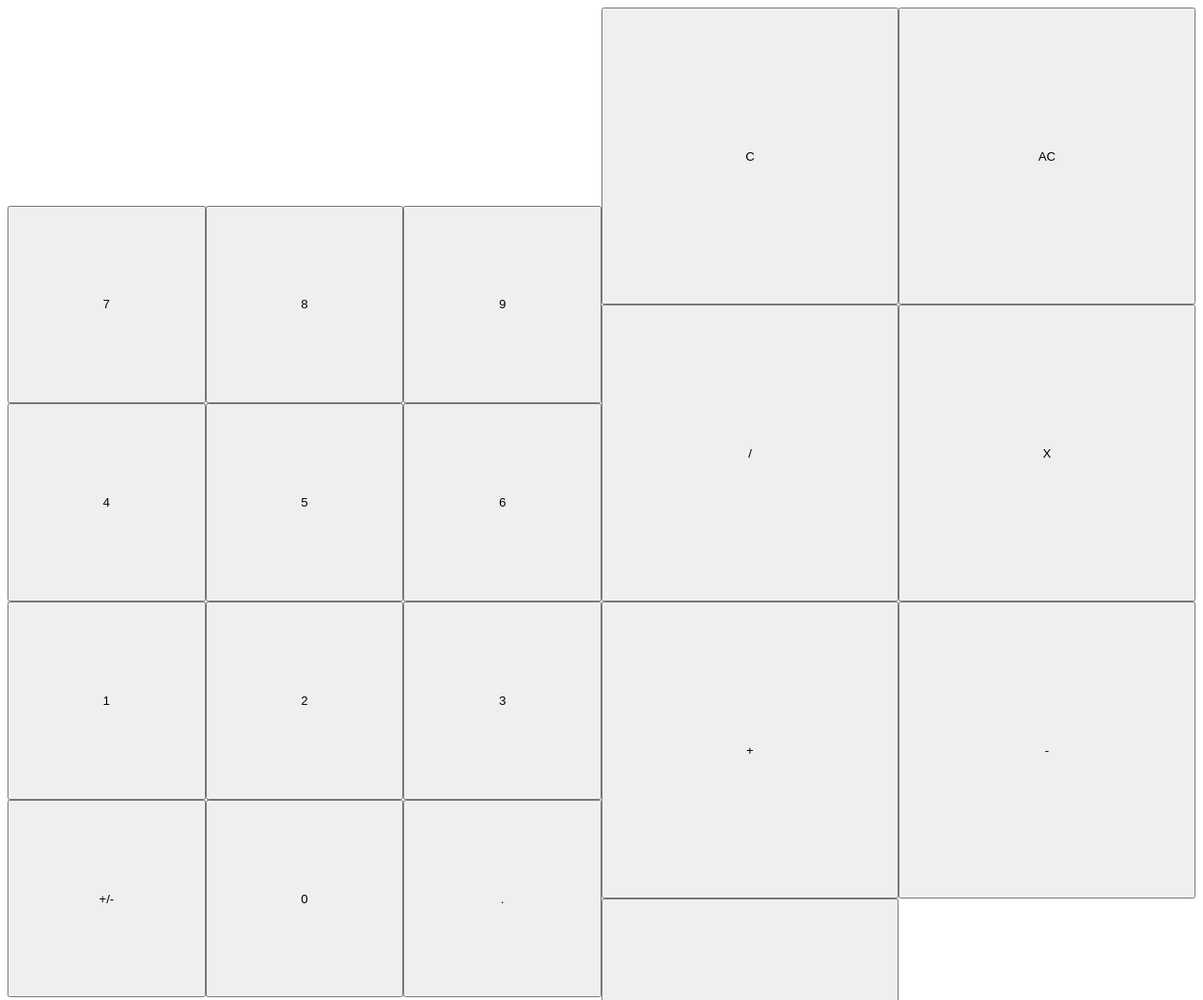
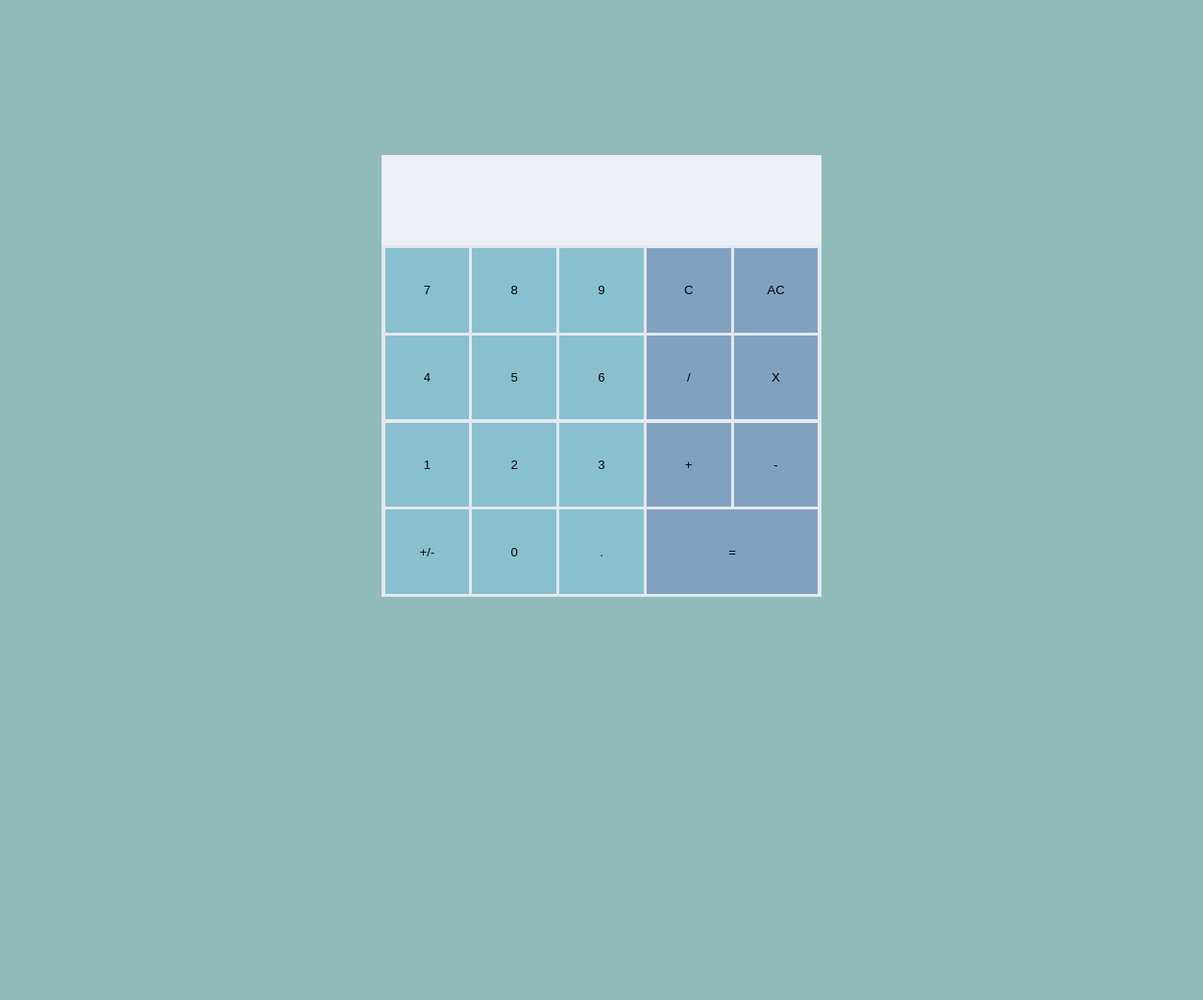
Before and after one commit to maxgonick/calculator, a plain HTML site: page index.html in a window 1280 px wide. Shown: the top 1064 px of the page at 94% size. After the commit the page ends 800 px from the top, so only its background shows below. Drawn offline with Linux system fonts and the light colour scheme.

Commit message:
styling added

```diff
--- a/index.html
+++ b/index.html
@@ -8,10 +8,12 @@
     <link rel="stylesheet" href="styles.css" />
     <script src="script.js" defer></script>
   </head>
+
   <body>
     <div id="frame-container">
       <div class="flex-container">
         <div id="result"></div>
+        <div class="bottom-container">
           <div id="number-container">
             <button class="seven">7</button>
             <button class="eight">8</button>
@@ -37,5 +39,6 @@
           </div>
         </div>
       </div>
+    </div>
   </body>
 </html>
--- /dev/null
+++ b/nord.css
@@ -0,0 +1,233 @@
+/*
+ * Copyright (c) 2016-present Arctic Ice Studio <development@arcticicestudio.com>
+ * Copyright (c) 2016-present Sven Greb <development@svengreb.de>
+ *
+ * Project:    Nord
+ * Version:    0.2.0
+ * Repository: https://github.com/arcticicestudio/nord
+ * License:    MIT
+ * References:
+ *   https://www.w3.org/TR/css-variables
+ *   https://www.w3.org/TR/selectors/#root-pseudo
+ *   https://drafts.csswg.org/css-variables
+ *   https://developer.mozilla.org/en-US/docs/Web/CSS/Using_CSS_variables
+ *   http://warpspire.com/kss
+ *   https://github.com/kss-node/kss-node
+ */
+
+/*
+An arctic, north-bluish color palette.
+Created for the clean- and minimal flat design pattern to achieve a optimal focus and readability for code syntax
+highlighting and UI.
+It consists of a total of sixteen, carefully selected, dimmed pastel colors for a eye-comfortable, but yet colorful
+ambiance.
+
+Styleguide Nord
+*/
+
+:root {
+  /*
+    Base component color of "Polar Night".
+
+    Used for texts, backgrounds, carets and structuring characters like curly- and square brackets.
+
+    Markup:
+    <div style="background-color:#2e3440; width=60; height=60"></div>
+
+    Styleguide Nord - Polar Night
+    */
+  --nord0: #2e3440;
+
+  /*
+    Lighter shade color of the base component color.
+
+    Used as a lighter background color for UI elements like status bars.
+
+    Markup:
+    <div style="background-color:#3b4252; width=60; height=60"></div>
+
+    Styleguide Nord - Polar Night
+    */
+  --nord1: #3b4252;
+
+  /*
+    Lighter shade color of the base component color.
+
+    Used as line highlighting in the editor.
+    In the UI scope it may be used as selection- and highlight color.
+
+    Markup:
+    <div style="background-color:#434c5e; width=60; height=60"></div>
+
+    Styleguide Nord - Polar Night
+    */
+  --nord2: #434c5e;
+
+  /*
+    Lighter shade color of the base component color.
+
+    Used for comments, invisibles, indent- and wrap guide marker.
+    In the UI scope used as pseudoclass color for disabled elements.
+
+    Markup:
+    <div style="background-color:#4c566a; width=60; height=60"></div>
+
+    Styleguide Nord - Polar Night
+    */
+  --nord3: #4c566a;
+
+  /*
+    Base component color of "Snow Storm".
+
+    Main color for text, variables, constants and attributes.
+    In the UI scope used as semi-light background depending on the theme shading design.
+
+    Markup:
+    <div style="background-color:#d8dee9; width=60; height=60"></div>
+
+    Styleguide Nord - Snow Storm
+    */
+  --nord4: #d8dee9;
+
+  /*
+    Lighter shade color of the base component color.
+
+    Used as a lighter background color for UI elements like status bars.
+    Used as semi-light background depending on the theme shading design.
+
+    Markup:
+    <div style="background-color:#e5e9f0; width=60; height=60"></div>
+
+    Styleguide Nord - Snow Storm
+    */
+  --nord5: #e5e9f0;
+
+  /*
+    Lighter shade color of the base component color.
+
+    Used for punctuations, carets and structuring characters like curly- and square brackets.
+    In the UI scope used as background, selection- and highlight color depending on the theme shading design.
+
+    Markup:
+    <div style="background-color:#eceff4; width=60; height=60"></div>
+
+    Styleguide Nord - Snow Storm
+    */
+  --nord6: #eceff4;
+
+  /*
+    Bluish core color.
+
+    Used for classes, types and documentation tags.
+
+    Markup:
+    <div style="background-color:#8fbcbb; width=60; height=60"></div>
+
+    Styleguide Nord - Frost
+    */
+  --nord7: #8fbcbb;
+
+  /*
+    Bluish core accent color.
+
+    Represents the accent color of the color palette.
+    Main color for primary UI elements and methods/functions.
+
+    Can be used for
+      - Markup quotes
+      - Markup link URLs
+
+    Markup:
+    <div style="background-color:#88c0d0; width=60; height=60"></div>
+
+    Styleguide Nord - Frost
+    */
+  --nord8: #88c0d0;
+
+  /*
+    Bluish core color.
+
+    Used for language-specific syntactic/reserved support characters and keywords, operators, tags, units and
+    punctuations like (semi)colons,commas and braces.
+
+    Markup:
+    <div style="background-color:#81a1c1; width=60; height=60"></div>
+
+    Styleguide Nord - Frost
+    */
+  --nord9: #81a1c1;
+
+  /*
+    Bluish core color.
+
+    Used for markup doctypes, import/include/require statements, pre-processor statements and at-rules (`@`).
+
+    Markup:
+    <div style="background-color:#5e81ac; width=60; height=60"></div>
+
+    Styleguide Nord - Frost
+    */
+  --nord10: #5e81ac;
+
+  /*
+    Colorful component color.
+
+    Used for errors, git/diff deletion and linter marker.
+
+    Markup:
+    <div style="background-color:#bf616a; width=60; height=60"></div>
+
+    Styleguide Nord - Aurora
+    */
+  --nord11: #bf616a;
+
+  /*
+    Colorful component color.
+
+    Used for annotations.
+
+    Markup:
+    <div style="background-color:#d08770; width=60; height=60"></div>
+
+    Styleguide Nord - Aurora
+    */
+  --nord12: #d08770;
+
+  /*
+    Colorful component color.
+
+    Used for escape characters, regular expressions and markup entities.
+    In the UI scope used for warnings and git/diff renamings.
+
+    Markup:
+    <div style="background-color:#ebcb8b; width=60; height=60"></div>
+
+    Styleguide Nord - Aurora
+    */
+  --nord13: #ebcb8b;
+
+  /*
+    Colorful component color.
+
+    Main color for strings and attribute values.
+    In the UI scope used for git/diff additions and success visualizations.
+
+    Markup:
+    <div style="background-color:#a3be8c; width=60; height=60"></div>
+
+    Styleguide Nord - Aurora
+    */
+  --nord14: #a3be8c;
+
+  /*
+    Colorful component color.
+
+    Used for numbers.
+
+    Markup:
+    <div style="background-color:#b48ead; width=60; height=60"></div>
+
+    Styleguide Nord - Aurora
+    */
+  --nord15: #b48ead;
+}
--- a/styles.css
+++ b/styles.css
@@ -1,3 +1,9 @@
+@import "/nord.css";
+body {
+  background-color: var(--nord7);
+  margin: 0;
+}
+
 #frame-container {
   display: flex;
   box-sizing: border-box;
@@ -7,30 +13,57 @@
 }
 
 .flex-container {
-  flex-grow: 1;
+  display: flex;
   justify-content: center;
   align-items: center;
+  flex-direction: column;
+}
+
+.bottom-container {
   display: flex;
+  justify-content: center;
+  align-items: center;
+  background-color: var(--nord5);
+  padding: 0.2rem;
 }
 
 #number-container {
-  flex: 1;
   display: grid;
   grid-template-columns: 1fr 1fr 1fr;
+  gap: 0.2rem;
+  margin-right: 0.2rem;
 }
 
 #operation-container {
-  flex: 1;
   display: grid;
   grid-template-columns: 1fr 1fr;
+  gap: 0.2rem;
 }
 
 #number-container > button {
+  background-color: var(--nord8);
   aspect-ratio: 1/1;
-  min-width: 3rem;
+  width: clamp(3rem, 7vw, 7rem);
+  border: 0;
 }
 
 #operation-container > button {
+  background-color: var(--nord9);
   aspect-ratio: 1 / 1;
   min-width: 3rem;
+  width: clamp(3rem, 7vw, 7rem);
+  border: 0;
 }
+
+#operation-container > .equal {
+  aspect-ratio: 2.0368/1;
+  grid-column: 1/3;
+  width: clamp(6.2rem, (14vw + 0.2rem), 14.2rem);
+  padding: 0;
+}
+
+#result {
+  min-width: 100%;
+  height: clamp(2rem, 12vh, 7rem);
+  background-color: var(--nord6);
+}
```
Lines whose indentation alone changed are shown as unchanged.
